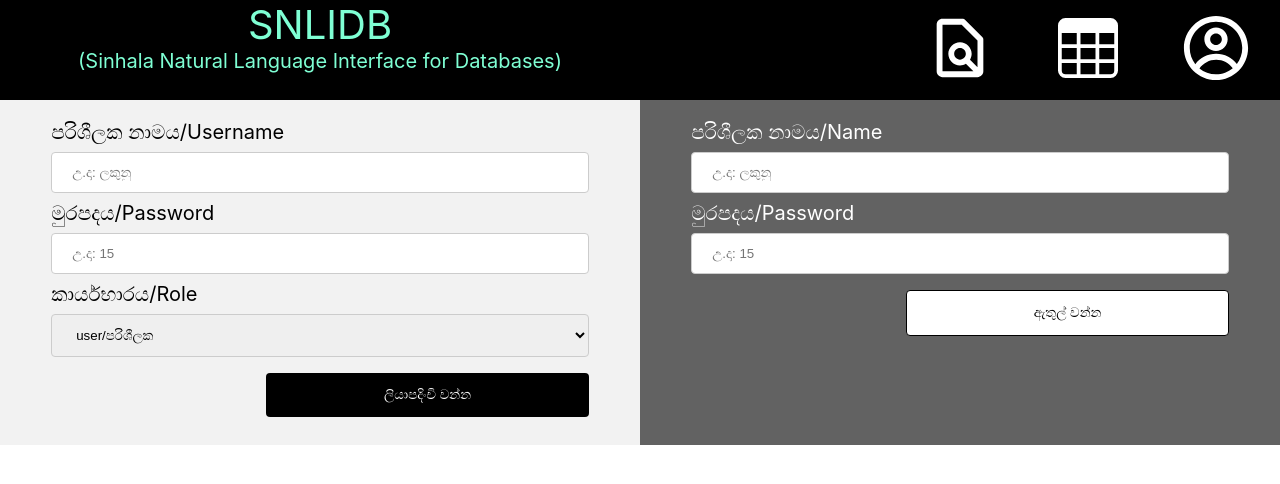
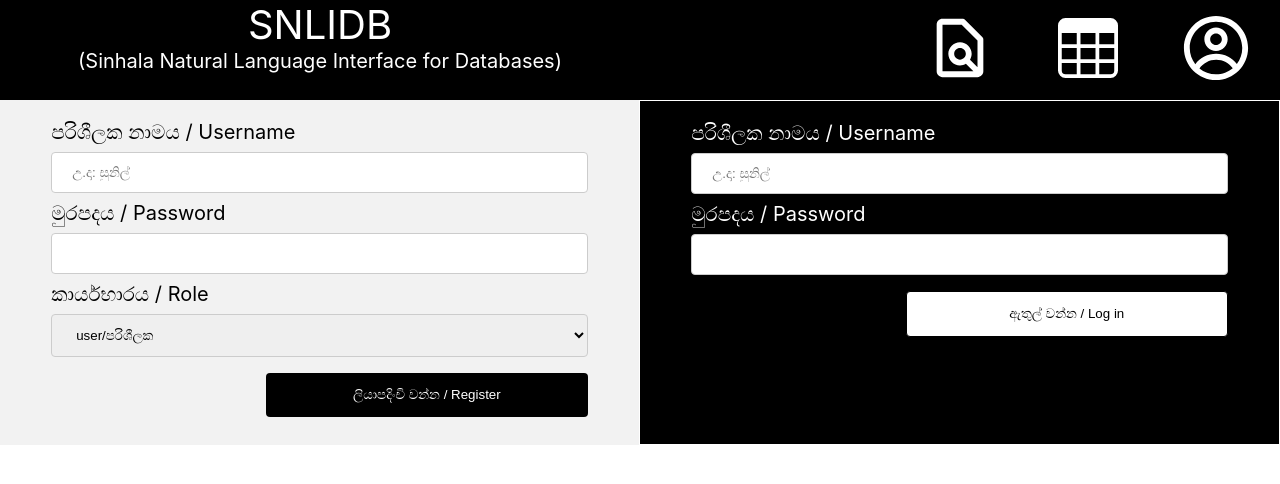
Before and after one commit to MahdiRe/snlidb_v2-ui, a React (Create React App) app: page /profile in a window 1280 px wide. Shown: the top 484 px of the page. Built offline with nearby package versions, Linux system fonts and the light colour scheme.

Commit message:
minor bug fixes

```diff
--- a/src/pages/profile.js
+++ b/src/pages/profile.js
@@ -63,7 +63,6 @@ class Profile extends Component {
   userNameChange(event) {
     this.setState({ username: event.target.value });
   }
-
 
   passwordChange(event) {
     this.setState({ password: event.target.value });
@@ -140,17 +139,15 @@ class Profile extends Component {
       <div>
         { isAuth ? (
           <div className="container">
-            <div className="A">
-              <form>
-                <label className="label">Username</label>
+            <div className="F">
+              <form className="info-box">
+                <label className="label">පරිශීලක නාමය / Username</label>
                 <input disabled type="text" value={this.state.auth_user} onChange={this.userNameChange} />
 
-                <label className="label">Role</label>
+                <label className="label">කාර්යභාරය / Role</label>
                 <input disabled type="text" value={this.state.auth_role} onChange={this.userNameChange} />
 
-                {/* <button onClick={this.logout}>Log out</button> */}
-                <input className="logout-btn" type="submit" value="Logout කරන්න" onClick={this.logout} />
-
+                <input className="logout-btn" type="submit" value="ඉවත් වන්න / Log out" onClick={this.logout} />
               </form>
             </div>
           </div>
@@ -159,30 +156,30 @@ class Profile extends Component {
           <div className="container">
             <div className="A">
               <form>
-                <label className="label">පරිශීලක නාමය/Username</label>
-                <input type="text" value={this.state.username} onChange={this.userNameChange} placeholder='උ.දා: ලකුනු' />
+                <label className="label">පරිශීලක නාමය / Username</label>
+                <input type="text" value={this.state.username} onChange={this.userNameChange} placeholder='උ.දා: සුනිල්' />
 
-                <label className="label">මුරපදය/Password</label>
-                <input type="password" value={this.state.password} onChange={this.passwordChange} placeholder='උ.දා: 15' />
+                <label className="label">මුරපදය / Password</label>
+                <input type="password" value={this.state.password} onChange={this.passwordChange} />
 
-                <label className="label">කාර්යභාරය/Role</label>
+                <label className="label">කාර්යභාරය / Role</label>
                 <select name="roles" onChange={this.roleChange}>
                   <option value="admin">admin/පරිපාලක</option>
                   <option selected value="user">user/පරිශීලක</option>
                 </select>
 
-                <input className="register-btn" type="submit" value="ලියාපදිංචි වන්න" onClick={this.register} />
+                <input className="register-btn" type="submit" value="ලියාපදිංචි වන්න / Register" onClick={this.register} />
               </form>
             </div>
             <div className="B">
               <form>
-                <label className="label">පරිශීලක නාමය/Name</label>
-                <input type="text" value={this.state.l_username} onChange={this.lNameChange} placeholder='උ.දා: ලකුනු' />
+                <label className="label">පරිශීලක නාමය / Username</label>
+                <input type="text" value={this.state.l_username} onChange={this.lNameChange} placeholder='උ.දා: සුනිල්' />
 
-                <label className="label">මුරපදය/Password</label>
-                <input type="text" value={this.state.l_password} onChange={this.lPwdChange} placeholder='උ.දා: 15' />
+                <label className="label">මුරපදය / Password</label>
+                <input type="text" value={this.state.l_password} onChange={this.lPwdChange} />
 
-                <input className="login-btn" type="submit" value="ඇතුල් වන්න" onClick={this.login} />
+                <input className="login-btn" type="submit" value="ඇතුල් වන්න / Log in" onClick={this.login} />
               </form>
             </div>
           </div>
--- a/src/pages/tables.js
+++ b/src/pages/tables.js
@@ -147,7 +147,6 @@ class Tables extends Component {
                     {isData ? (
                         <input type="text" value={this.state.table_status} />
                     ) : (
-                        // <JsonToTable json={this.state.table_data} />
                         <TableJson data={this.state.table_data} />
                     )}
                 </div>
@@ -157,7 +156,7 @@ class Tables extends Component {
                     ) : (
                         <form>
                             <label className="label">Name</label>
-                            <input type="text" value={this.state.name} onChange={this.handleNameChange} placeholder='උ.දා: ලකුනු' />
+                            <input type="text" value={this.state.name} onChange={this.handleNameChange} placeholder='උ.දා: සුනිල්' />
 
                             <label className="label">Age</label>
                             <input type="text" value={this.state.age} onChange={this.handleAgeChange} placeholder='උ.දා: 15' />
--- a/src/styles/header.css
+++ b/src/styles/header.css
@@ -3,7 +3,7 @@
     height: 100px;
     display: flex;
     flex-direction: row;
-    color: aquamarine;
+    color: white;
     background: black;
     text-align: center;
   }
--- a/src/styles/profile.css
+++ b/src/styles/profile.css
@@ -33,3 +33,16 @@
     cursor: pointer;
     float: right;
 }
+
+.container .F {
+    width: 100%;
+    background-color: #f2f2f2;
+    padding: 20px;
+    padding-left: 4%;
+    padding-right: 4%;
+}
+
+.info-box {
+    width: 30%;
+    padding-left: 8%;
+}
--- a/src/styles/styles.css
+++ b/src/styles/styles.css
@@ -13,11 +13,12 @@
 
 .container .B {
     width: 50%;
-    background-color: rgb(98, 98, 98);
+    background-color: black;
     padding: 20px;
     padding-left: 4%;
     padding-right: 4%;
     color: white;
+    border: 1px solid white;
 }
 
 input[type=text], select {
--- a/src/styles/table-json.css
+++ b/src/styles/table-json.css
@@ -1,7 +1,7 @@
-thead {color:black;}
+thead {color:wheat;}
 tbody {color:white;}
 table, th, td {
- border: 1px solid black;
+ border: 1px solid wheat;
 }
 td, th{
  padding: 5px;
--- a/src/styles/tables.css
+++ b/src/styles/tables.css
@@ -10,8 +10,9 @@
 
 .container .D {
     width: 40%;
-    background-color: rgb(98, 98, 98);
+    background-color: black;
     padding: 20px;
+    border: white 1px solid;
 }
 
 .container .E {
```
